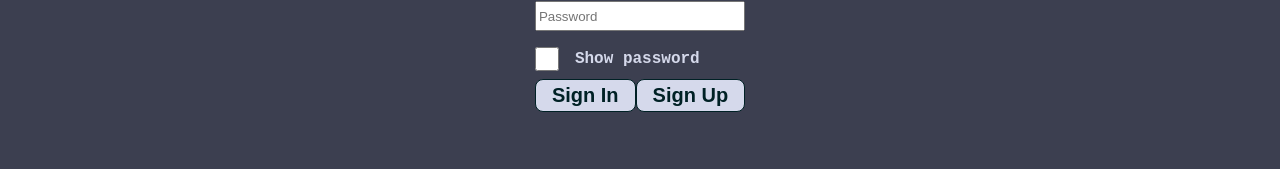
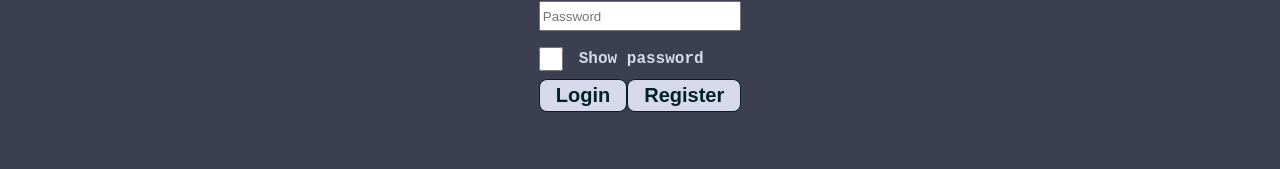
Before and after one commit to kvlandrii/todo-list, a React (Create React App) app: page /login in a window 1280 px wide. Shown: the part 381-550 px from the top of the page. Built offline with nearby package versions, Linux system fonts and the light colour scheme; the HTML template or start-up script is replaced by a standard one.

Commit message:
button changes

```diff
--- a/src/Login.js
+++ b/src/Login.js
@@ -162,10 +162,10 @@ const Login = () => {
         </div>
         <div className="form__button-container">
           <button onClick={signInHandler} className="form__button">
-            Sign In
+            Login
           </button>
           <button onClick={signUpHandler} className="form__button">
-            Sign Up
+            Register
           </button>
         </div>
       </div>
```
